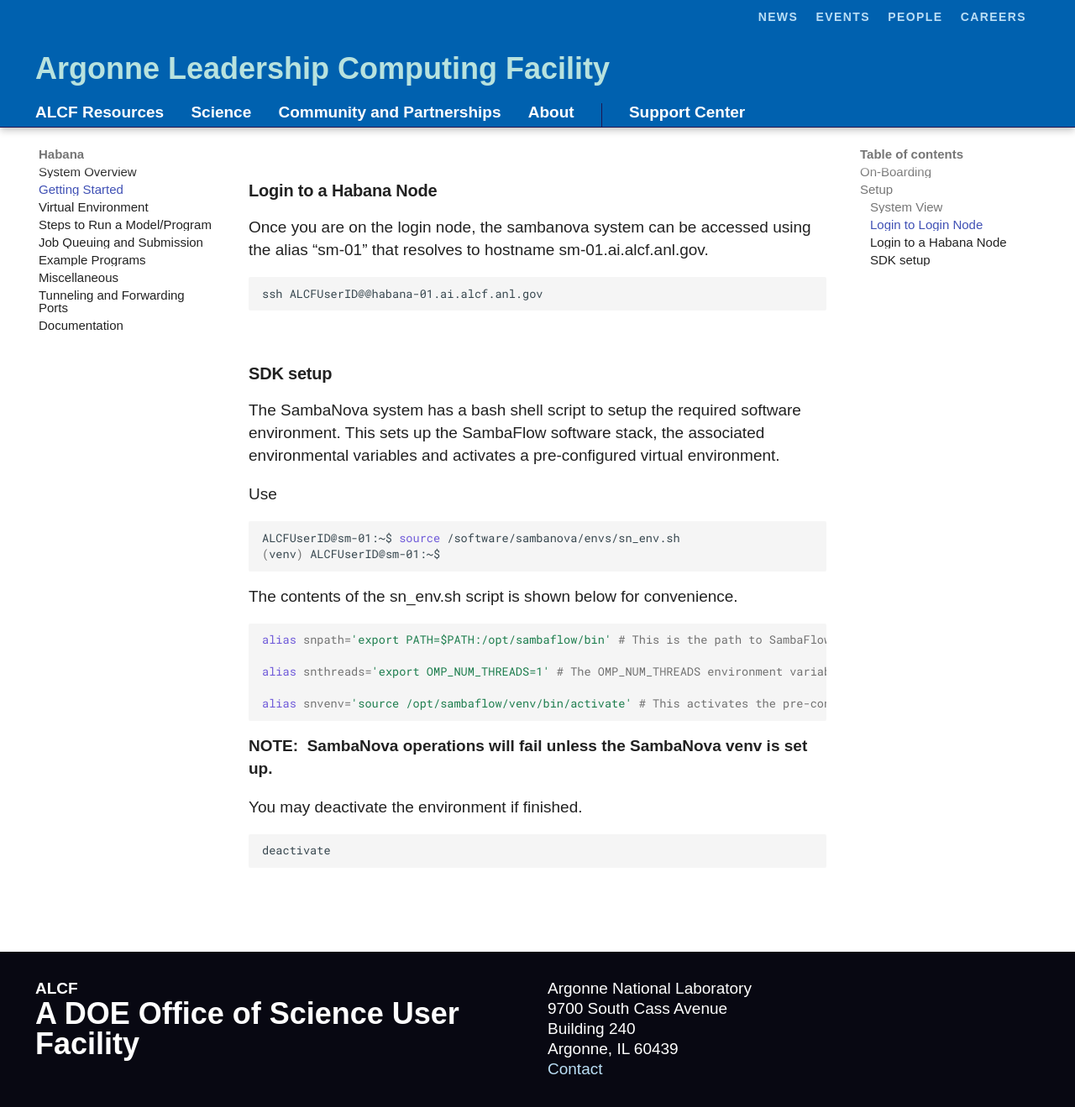
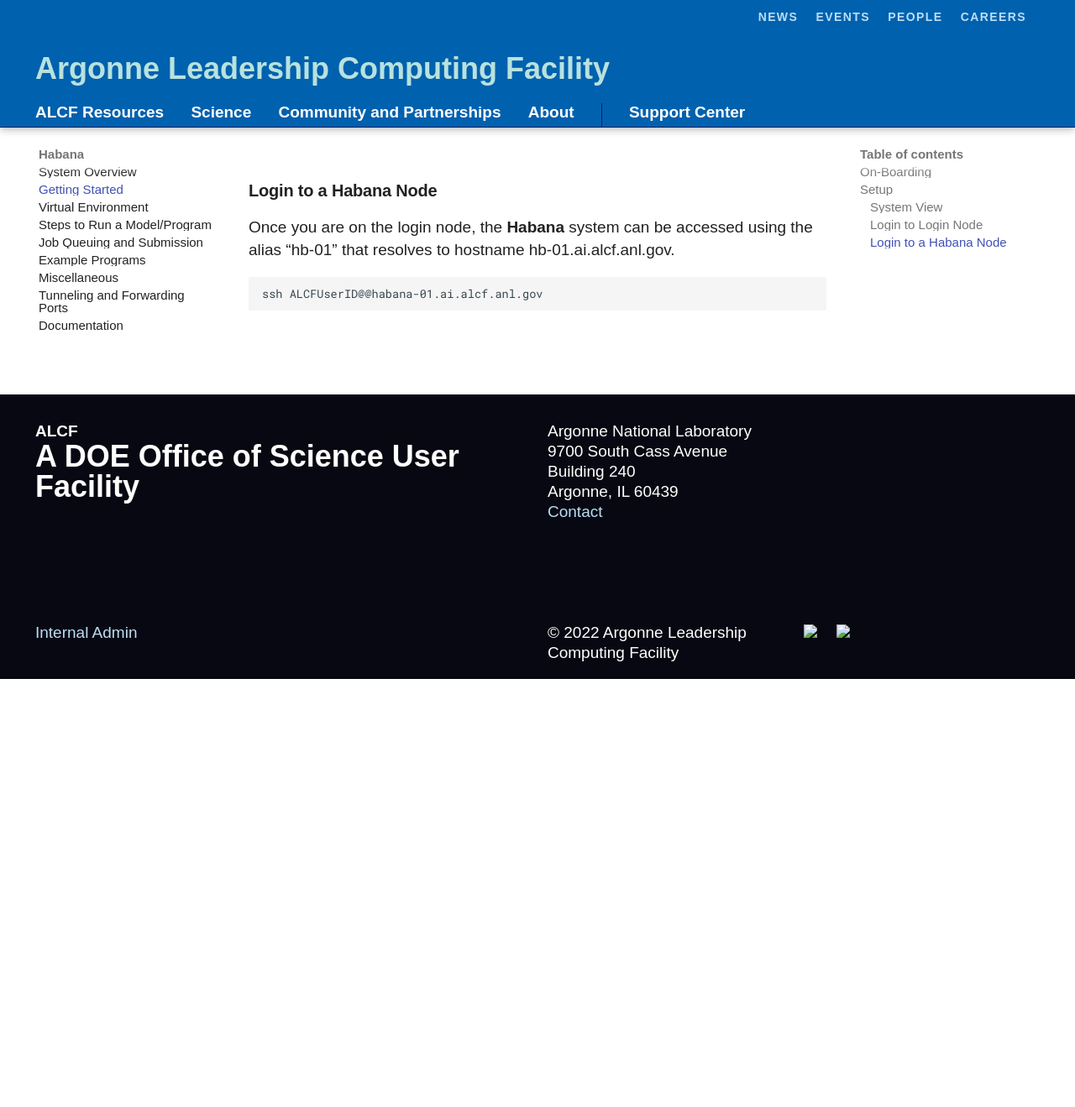
Before and after one commit to argonne-lcf/ai-testbed-userdocs, an MkDocs documentation site: the page built from docs/habana/Getting-Started.md, in a window 1280 px wide and 1400 px high, scrolled down 1284 px. Shown: the top 1319 px of the window at 84% size. Built offline with MkDocs 1.6.1 and Material for MkDocs 9.7.7, drawn with Linux system fonts in a browser that asks for light colours; some web fonts are replaced; comment, search, counter and statistics services are not loaded; after the commit the page ends 2093 px from its top, so only the background shows below that.

Commit message:
HB Getting-Started.md in progress.

````diff
--- a/docs/habana/Getting-Started.md
+++ b/docs/habana/Getting-Started.md
@@ -36,40 +36,8 @@
 
 ### Login to a Habana Node
 
-Once you are on the login node, the sambanova system can be accessed using the alias “sm-01” that resolves to hostname sm-01.ai.alcf.anl.gov.
+Once you are on the login node, the **Habana** system can be accessed using the alias “hb-01” that resolves to hostname hb-01.ai.alcf.anl.gov.
 
 ```bash
 ssh ALCFUserID@@habana-01.ai.alcf.anl.gov
 ```
-
-### SDK setup
-
-The SambaNova system has a bash shell script to setup the required software environment.
-This sets up the SambaFlow software stack, the associated environmental variables and activates
-a pre-configured virtual environment.
-
-Use
-
-```bash
-ALCFUserID@sm-01:~$ source /software/sambanova/envs/sn_env.sh
-(venv) ALCFUserID@sm-01:~$
-```
-
-The contents of the sn_env.sh script is shown below for convenience.
-
-```bash
-alias snpath='export PATH=$PATH:/opt/sambaflow/bin' # This is the path to SambaFlow which is the software stack that is running on SambaNova systems. This stack includes the Runtime, the compilers, and the SambaFlow Python SDK which is used to create and run models.
-
-alias snthreads='export OMP_NUM_THREADS=1' # The OMP_NUM_THREADS environment variable sets the number of threads to use for parallel regions. The value of this environment variable must be a list of positive integer values. The values of the list set the number of threads to use for parallel regions at the corresponding nested levels.For the SambaNova system it is usually set to 1.
-
-alias snvenv='source /opt/sambaflow/venv/bin/activate' # This activates the pre-configured virtual environment that consists of sambaflow and other built-in libraries.
-```
-
-**NOTE:  SambaNova operations will fail unless the SambaNova venv is set
-up.**
-
-You may deactivate the environment if finished.
-
-```bash
-deactivate
-```
````
